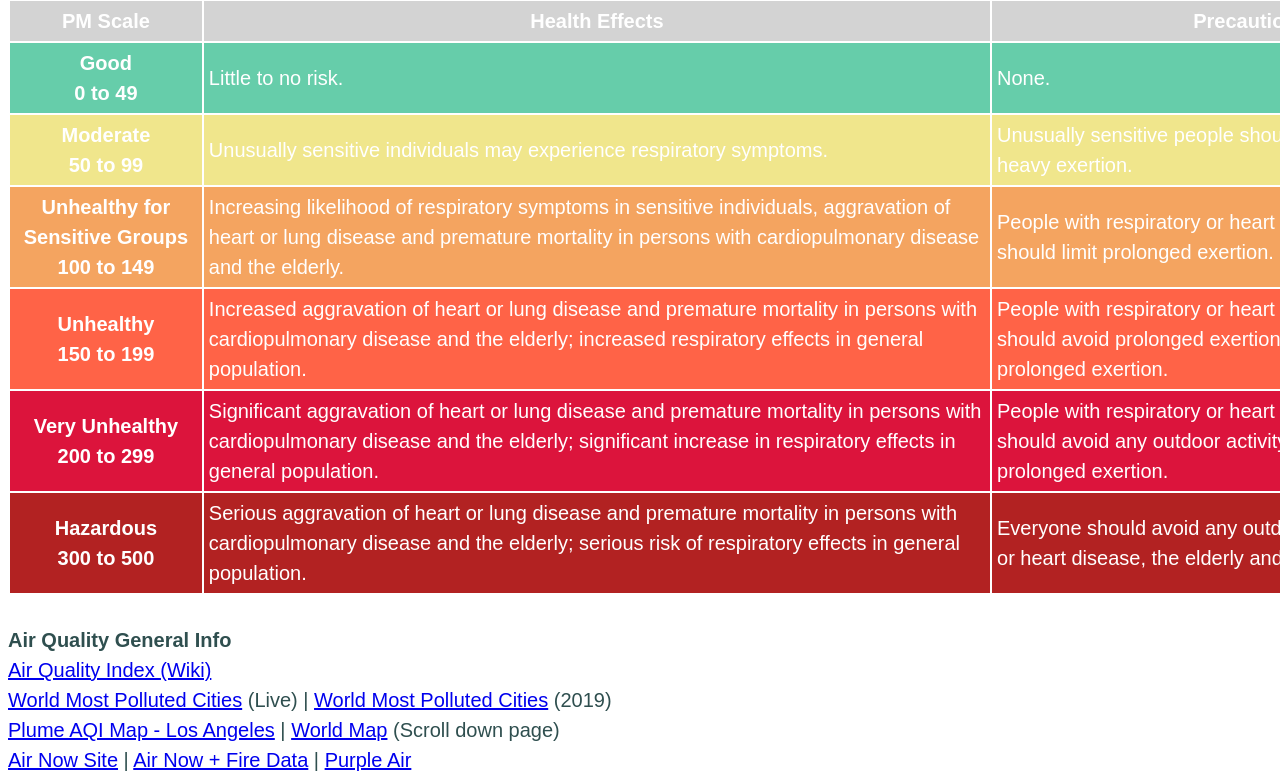
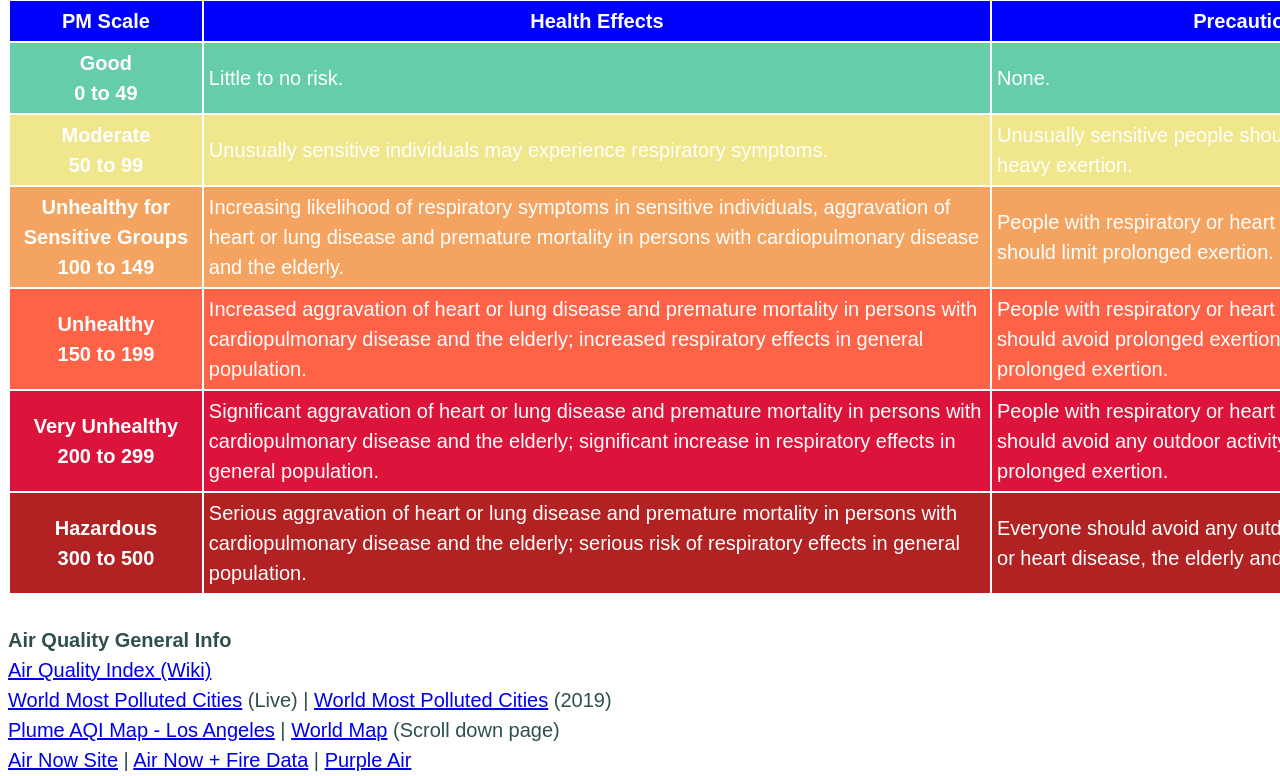
Before and after one commit to snarksandrec/aqi_testing, a plain HTML site: page indoor/index.html in a window 1280 px wide. Shown: the part 169-945 px from the top of the page. Drawn offline with Linux system fonts and the light colour scheme; files whose address does not match are found by name; a web font is replaced by a local one.

Commit message:
Update index.html

```diff
--- a/indoor/index.html
+++ b/indoor/index.html
@@ -29,7 +29,7 @@
     <div class="chart">
         <table border="0" width="200%" cellspacing="2" cellpadding="5">
             <tbody>
-                <tr bgcolor="lightgray">
+                <tr bgcolor="blue">
                     <th>
                         <div align="center">PM Scale</div>
                     </th>
```
